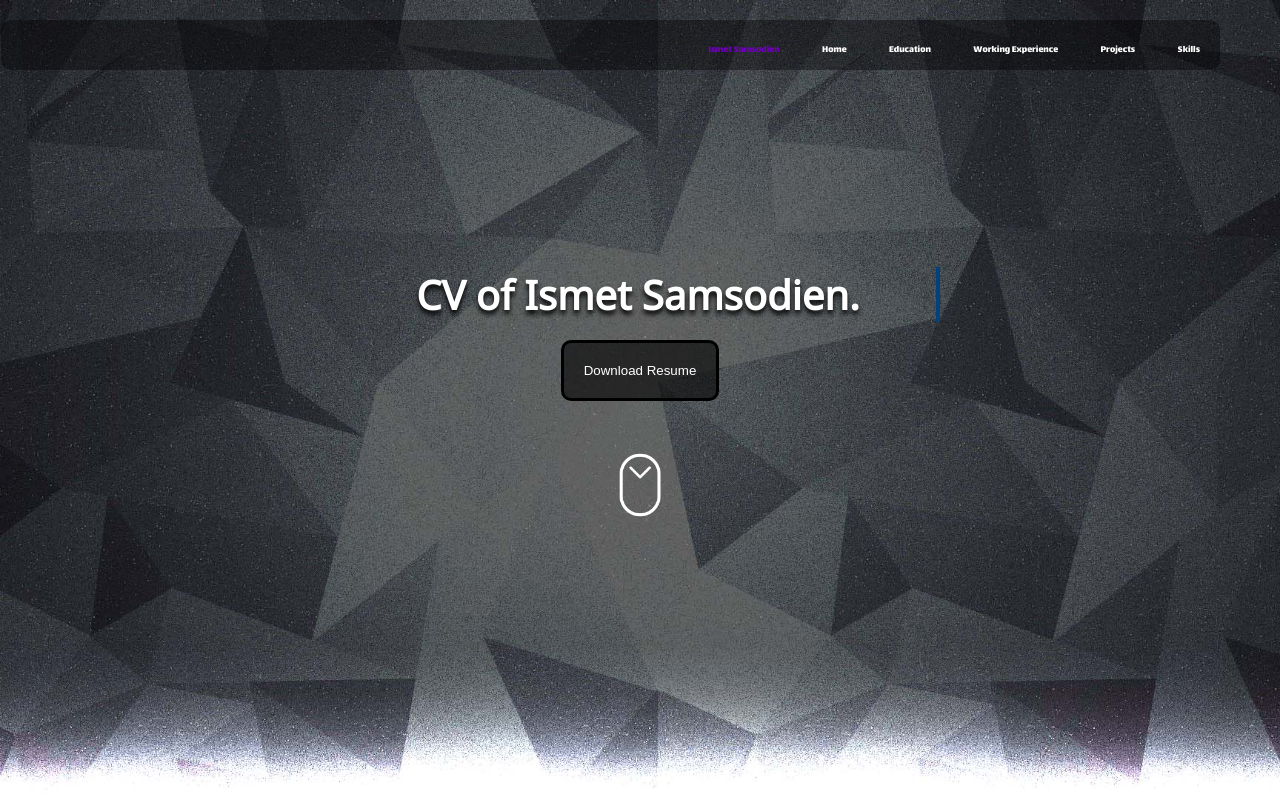
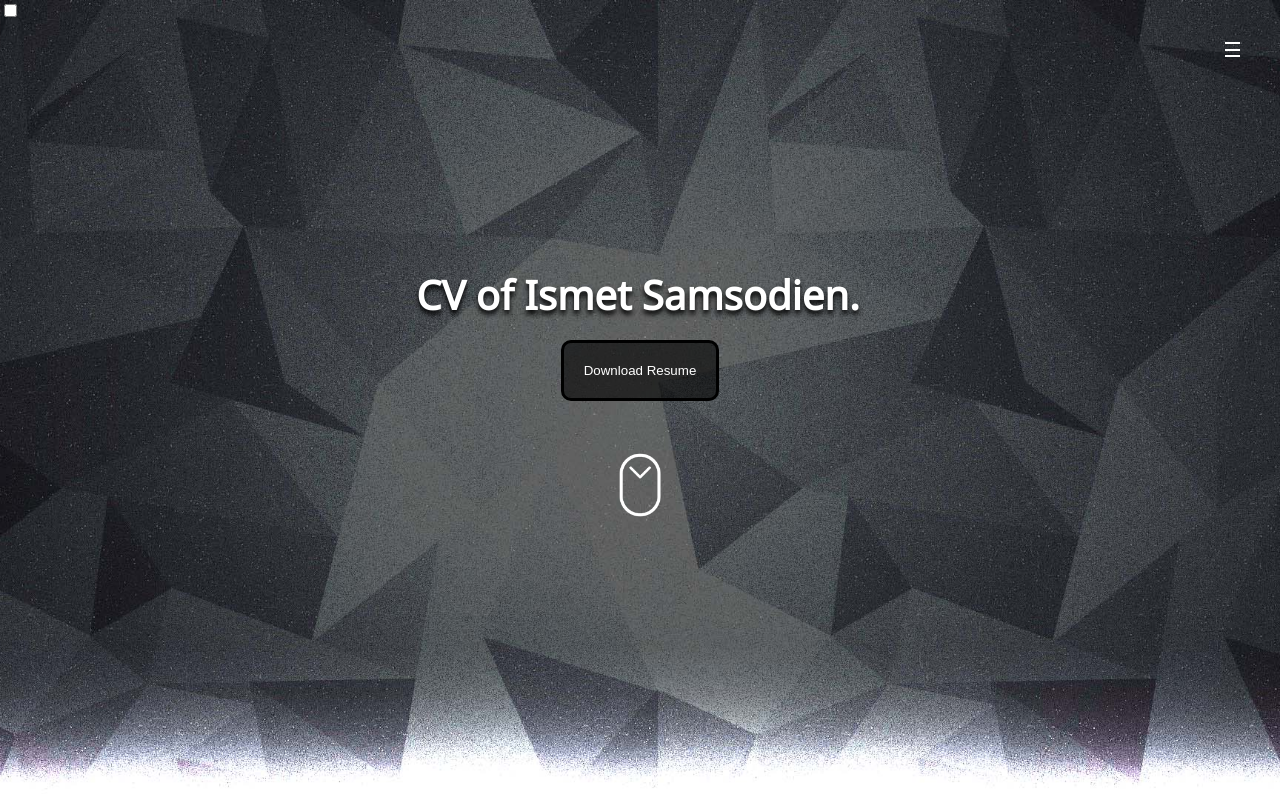
Before and after one commit to ismet94/ismet_samsodien_cv_v2, a plain HTML site: page index.html in a window 1280 px wide. Shown: the top 800 px of the page. Drawn offline with nearby package versions, Linux system fonts and the light colour scheme.

Commit message:
Updated website with a burger menu

```diff
--- a/index.html
+++ b/index.html
@@ -12,21 +12,31 @@
     <link href="https://fonts.googleapis.com/css?family=Lalezar|Noto+Sans" rel="stylesheet">
     <!-- This links the icon for the hamburger menu -->
     <link rel="stylesheet" href="https://cdnjs.cloudflare.com/ajax/libs/font-awesome/4.7.0/css/font-awesome.min.css">
-    <script src="js/javascript.js"></script>
+    <!-- Links the javascripting animations -->
+    <link rel="stylesheet" href="https://unpkg.com/aos@next/dist/aos.css" />
 
 <!-- this also holds an id for an anchor point -->
 </head  id="top">
 
 <body  class="secondary-bg" class="scroll">
+        <div class="main-bg">
+    <input id="burger" type="checkbox" />
+
+    <label for="burger">
+        <span></span>
+        <span></span>
+        <span></span>
+        <span></span>
+        <span></span>
+    </label>
     <!-- Main background selected for the first section this ensures that only the first section contains this image -->
-    <div class="main-bg">
+
         <!-- header tag opened for the navigation bar -->
-        <header>
+
             <nav>
                  <!--unordered list selected for the li tags  -->
                 <ul>
                     <!-- li tags opened with selected titles this includes anchor points to their destinations -->
-                    <li><a href="">Ismet Samsodien</a></li>
                     <li><a href="#home-jump">Home</a></li>
                     <li><a href="#education-jump">Education</a></li>
                     <li><a href="#work-jump">Working Experience</a></li>
@@ -34,7 +44,6 @@
                     <li><a href="#skills-jump">Skills</a></li>
                 </ul>
             </nav>
-        </header>
     <!-- closed the div tag for the first section -->
     </div>
 
@@ -63,9 +72,9 @@
         <!-- Second section opened for Cv information -->
         <div>
             <!-- A consistency of the h1 tags used for the headings this includes a class with more css styling and positioning. I used an id here to complete the anchor points. -->
-            <h1 class="headers" id="home-jump">home</h1>
+            <h1 class="headers" id="home-jump" data-aos="fade-down">home</h1>
             <!-- First heading opened with the grid property to split the image from the content -->
-            <section  class="grid1">
+            <section  class="grid1" data-aos="fade-up">
                 <!-- table property was used to align all my text -->
                 <table>
                     <tbody>
@@ -125,8 +134,8 @@
 ------------------------------------------------------------------->
         <div>
             <!-- education section added with anchor point -->
-            <h1 class="headers" id="education-jump">education</h1>
-            <section>
+            <h1 class="headers" id="education-jump" data-aos="fade-down">education</h1>
+            <section data-aos="fade-up">
                 <!-- created a table to align content evenly throughout -->
                 <table>
                     <tbody>
@@ -233,8 +242,8 @@
 ------------------------------------------------------------------->
         <div>
             <!-- working experiences section added with anchor point -->
-            <h1 class="headers" id="work-jump">working experience</h1>
-            <section>
+            <h1 class="headers" id="work-jump" data-aos="fade-down">working experience</h1>
+            <section data-aos="fade-up">
                 <!-- here I created another table so that my content is aligned evenly -->
                 <table>
                     <tbody>
@@ -347,8 +356,8 @@
 ------------------------------------------------------------------->
         <div>
             <!-- projects section added with a jump link -->
-            <h1 class="headers" id="project-jump">Projects</h1>
-            <section id="project-center">
+            <h1 class="headers" id="project-jump" data-aos="fade-down">Projects</h1>
+            <section id="project-center" data-aos="fade-up">
                <!-- different projects in png format with links -->
                 <a href="https://ismet94.github.io/my-apology-letter/" target="_blank"><img src="images/apology-letter.jpg" alt="" class="media-size"></a>
                 <a href="https://ismet94.github.io/tech-and-movie-news/" target="_blank"><img src="images/tech-talk.jpg" alt="" class="media-size"></a>
@@ -362,9 +371,9 @@
 ------------------------------------------------------------------->
         <div>
             <!-- skills section added with anchor points -->
-            <h1 class="headers" id="skills-jump">Skills</h1>
+            <h1 class="headers" id="skills-jump" data-aos="fade-down">Skills</h1>
                 <!-- different skills learned throughtout my years below are png files -->
-            <section id="skills-center">
+            <section id="skills-center"  data-aos="fade-up">
                 <img  src="icons/html.png" alt="" class="skills">
                 <img  src="icons/css.png" alt="" class="skills">
                 <img  src="icons/javascript.png" alt="" class="skills">
@@ -380,16 +389,22 @@
             <!-- simple and basic footer added to the website -->
             <footer>
                 <!-- this funtion takes you back to the top of the page -->
-                <div>
+                <div data-aos="fade-down">
                     <a href="#home-jump" class="top"><img src="images/up.gif" alt="" class="up-size"> </a>
                 </div>
-                <section>
+                <section >
                     Created by Ismet Samsodien
                 </section>
             </footer>
         </div>
     </div>
 
+    <!-- This enables animations for each section of the site here I linked the javasript.js file to the html document -->
+    <script src="https://unpkg.com/aos@next/dist/aos.js"></script>
+    <script>
+        AOS.init();
+    </script>
+
 <!-- body property closed -->
 </body>
 <!-- end of html code -->
--- a/js/javascript.js
+++ b/js/javascript.js
@@ -1,5 +1,3 @@
-let $win = $(window);
-
-$win.on("scroll", function () {
-
-});
+AOS.init({
+    duration: 2800,
+  })
--- a/scss/partials/_base.scss
+++ b/scss/partials/_base.scss
@@ -1,50 +1,126 @@
 /*************************
       Base
 *************************/
+
+* {
+  box-sizing: border-box;
+}
 
 /* The html and body holds all the text formatting, margin postions, */
 html, body {
     height: 100%;
     background-color: rgba(255, 255, 255, 0);
-    margin: 0%;
+    margin: 0px;
     /* This verifies that my website reads my selected font from Google fonts*/
     font-family: 'Noto Sans', sans-serif;
     /* smooth scrolling funtion added to give a much flush feel to the website */
     scroll-behavior: smooth;
     transition: 1s;
+    > span {
+      text-transform: none;
+      opacity: .5;
+      font-weight: 300;
+      font-size: 12px;
+    }
+  }
+  input + label {
+    position: fixed;
+    top: 40px;
+    right: 40px;
+    height: 20px;
+    width: 15px;
+    z-index: 5;
+    span {
+      position: absolute;
+      width: 100%;
+      height: 2px;
+      top: 50%;
+      margin-top: -1px;
+      left: 0;
+      display: block;
+      background: rgb(255, 255, 255);
+      transition: .5s;
+    }
+    span:first-child {
+      top: 3px;
+    }
+    span:last-child {
+      top: 16px;
+    }
+  }
+  label:hover {
+    cursor: pointer;
+  }
+  input:checked + label {
+    span {
+      opacity: 0;
+      top: 50%;
+    }
+    span:first-child {
+      opacity: 1;
+      transform: rotate(405deg);
+    }
+    span:last-child {
+      opacity: 1;
+      transform: rotate(-405deg);
+    }
   }
 
-  /* this styles the navigation bar with the text colour, alignment and position */
-  nav {
-    background-color: rgba(0, 0, 0, 0.39);
-    text-align: center;
-    font-family: 'Lalezar', cursive;
-    color: white;
+  input ~ nav {
+    background: white;
     position: fixed;
-    height: 60px;
-    top: 20px;
-    right: 60px;
-    left: 0px;
+    top: 0;
+    left: 0;
+    width: 100%;
+    height: 0px;
+    z-index: 3;
+    transition: .5s;
+    transition-delay: .5s;
+    overflow: hidden;
+    > ul {
+      text-align: center;
+      position: absolute;
+      top: 0%;
+      left: 20%;
+      right: 20%;
+      > li {
+        opacity: 0;
+        transition: .5s;
+        transition-delay: 0s;
+        > a {
+          text-decoration: none;
+          text-transform: uppercase;
+          color: rgb(255, 255, 255);
+          font-weight: 700;
+          font-family: 'Noto Sans', sans-serif;
+          display: block;
+          padding: 30px;
+        }
+      }
+    }
   }
-
-  ul {
-    padding-left: 0px;
+  input:checked ~ nav {
+    height: 80%;
+    transition-delay: 0s;
+    > ul {
+      > li {
+        opacity: 1;
+        transition-delay: .3s;
+      }
+    }
   }
 
 
-  /* this ensures that each li tag is spaced out evenly and consistant */
-  li {
-    display: inline;
-    margin: 30px;
-    font-size: 20px;
-    text-align: center;
-  }
+
+  /* this styles the navigation bar with the text colour, alignment and position */
+
+
 
   /* the section is used so that each heading can be split from each other */
   section {
     padding: 30px;
     /* a linear-gradient effect was used to give a sleek look */
-    background-color: rgb(0, 65, 126);;
+    background-color: rgb(0, 65, 126);
     /* proper positioning is used here by adjusting the margins */
     // this ensuires that the text colour is white
     color: white;
@@ -56,7 +132,7 @@ html, body {
 
   /* below is the link colour, decoration and font size */
   a:link {
-    color: white;
+    color: rgb(0, 65, 126);
     font-size: 25px;
     /* The decoration is added so that the lines disappears under the text */
     text-decoration-style: none;
@@ -72,7 +148,7 @@ html, body {
 
   /* below is the hover colour, decoration and font size. When scrolling over the text would then transition to a bigger font size thus giving it a smooth and elegant feel. */
   a:hover {
-    color: rgb(0, 65, 126);;
+    color: rgb(0, 65, 126);
     font-size: 30px;
     /* the timing and delay is added to smoothen it out */
     transition-duration: 0.3s;
```
Also changed, not shown: css/main.css, css/style.css, 2 other files.
